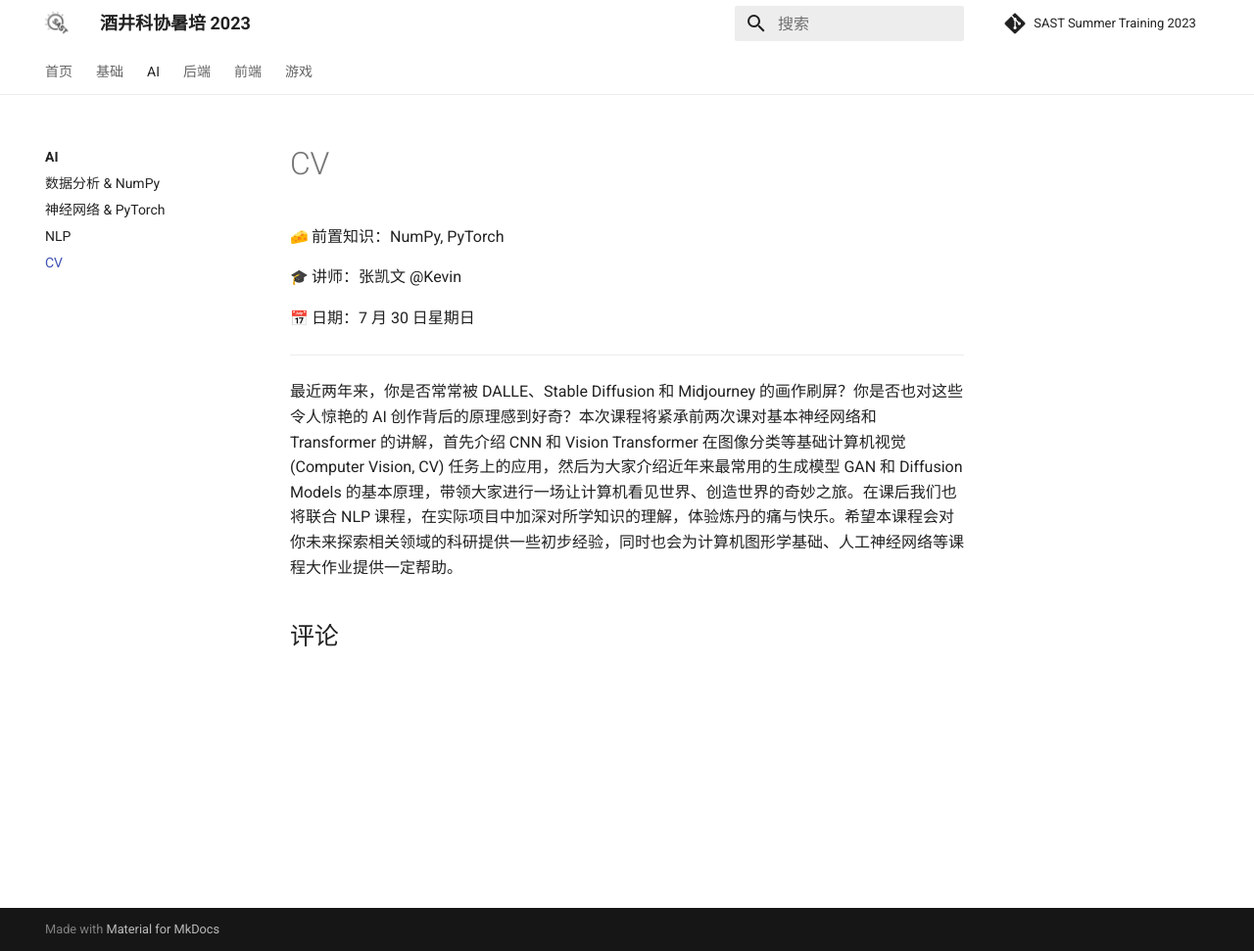
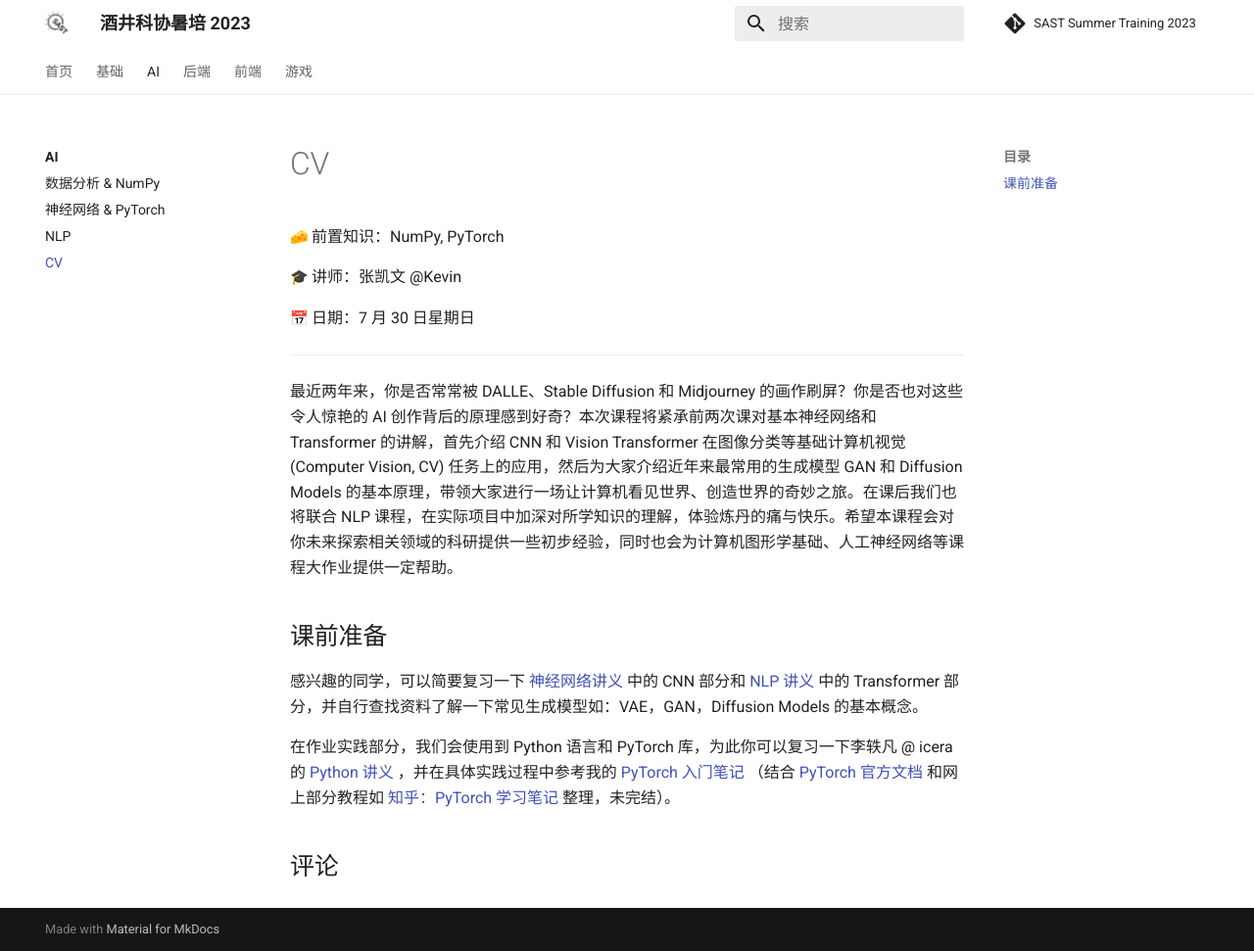
Before and after one commit to sast-summer-training-2023/sast-summer-training-2023.github.io, an MkDocs documentation site: the page built from docs/ai/cv.md, in a window 1280 px wide and 971 px high. Shown: the whole window at 98% size. Built offline with MkDocs 1.6.1 and Material for MkDocs 9.7.7, drawn with Linux system fonts in a browser that asks for light colours; emoji names are drawn with the system emoji font; comment, search, counter and statistics services are not loaded.

Commit message:
feat(cv): preparation

```diff
--- a/docs/ai/cv.md
+++ b/docs/ai/cv.md
@@ -9,3 +9,9 @@
 ---
 
 最近两年来，你是否常常被 DALLE、Stable Diffusion 和 Midjourney 的画作刷屏？你是否也对这些令人惊艳的 AI 创作背后的原理感到好奇？本次课程将紧承前两次课对基本神经网络和 Transformer 的讲解，首先介绍 CNN 和 Vision Transformer 在图像分类等基础计算机视觉 (Computer Vision, CV) 任务上的应用，然后为大家介绍近年来最常用的生成模型 GAN 和 Diffusion Models 的基本原理，带领大家进行一场让计算机看见世界、创造世界的奇妙之旅。在课后我们也将联合 NLP 课程，在实际项目中加深对所学知识的理解，体验炼丹的痛与快乐。希望本课程会对你未来探索相关领域的科研提供一些初步经验，同时也会为计算机图形学基础、人工神经网络等课程大作业提供一定帮助。
+
+## 课前准备
+
+感兴趣的同学，可以简要复习一下 [神经网络讲义](/pdfs/torch.pdf) 中的 CNN 部分和 [NLP 讲义](/pdfs/nlp.pdf) 中的 Transformer 部分，并自行查找资料了解一下常见生成模型如：VAE，GAN，Diffusion Models 的基本概念。
+
+在作业实践部分，我们会使用到 Python 语言和 PyTorch 库，为此你可以复习一下李轶凡 @ icera 的 [Python 讲义](/pdfs/python-handout.pdf) ，并在具体实践过程中参考我的 [PyTorch 入门笔记](pdfs/PyTorch-Kevin.pdf) （结合 [PyTorch 官方文档](https://pytorch.org/docs/stable/index.html) 和网上部分教程如 [知乎：PyTorch 学习笔记](https://zhuanlan.zhihu.com/p/265394674/) 整理，未完结）。
```
Also changed, not shown: 1 other file.
